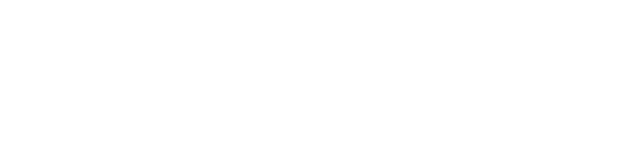
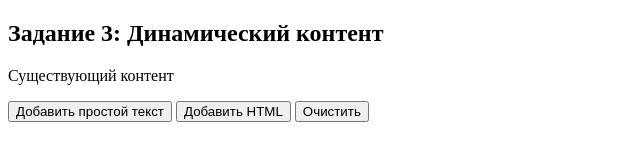
Before and after one commit to g3niusS1260/homework4, a plain HTML site: page index.html in a window 1280 px wide. Shown: the whole page, without its empty margins (0-640 px from the left). Drawn offline with Linux system fonts and the light colour scheme.

Commit message:
Код к задаче №3

```diff
--- a/index.html
+++ b/index.html
@@ -8,6 +8,15 @@
 </head>
 <body>
 
+    <div id="task3">
+        <h2>Задание 3: Динамический контент</h2>
+        <div id="dynamic-content">
+            <p>Существующий контент</p>
+        </div>
+        <button onclick="addSimpleContent()">Добавить простой текст</button>
+        <button onclick="addHTMLContent()">Добавить HTML</button>
+        <button onclick="clearContent()">Очистить</button>
+    </div>
     <script src="main.js"></script>
 </body>
 </html>
--- a/main.js
+++ b/main.js
@@ -1 +1,23 @@
 'use strict';
+
+function addSimpleContent(){
+    const newParagraph = document.createElement('p');
+    newParagraph.textContent = 'Новый текстовый блок';
+
+    document.body.append(newParagraph);
+}
+
+function addHTMLContent(){
+    const newBlock = `
+    <div class="newBlock">
+        <h2>Динамически добавленный заголовок</h2>
+    </div>`;
+
+    document.body.innerHTML += newBlock;
+}
+
+function clearContent(){
+    const container = document.getElementById('dynamic-content');
+
+    container.innerHTML = null;
+}
```
